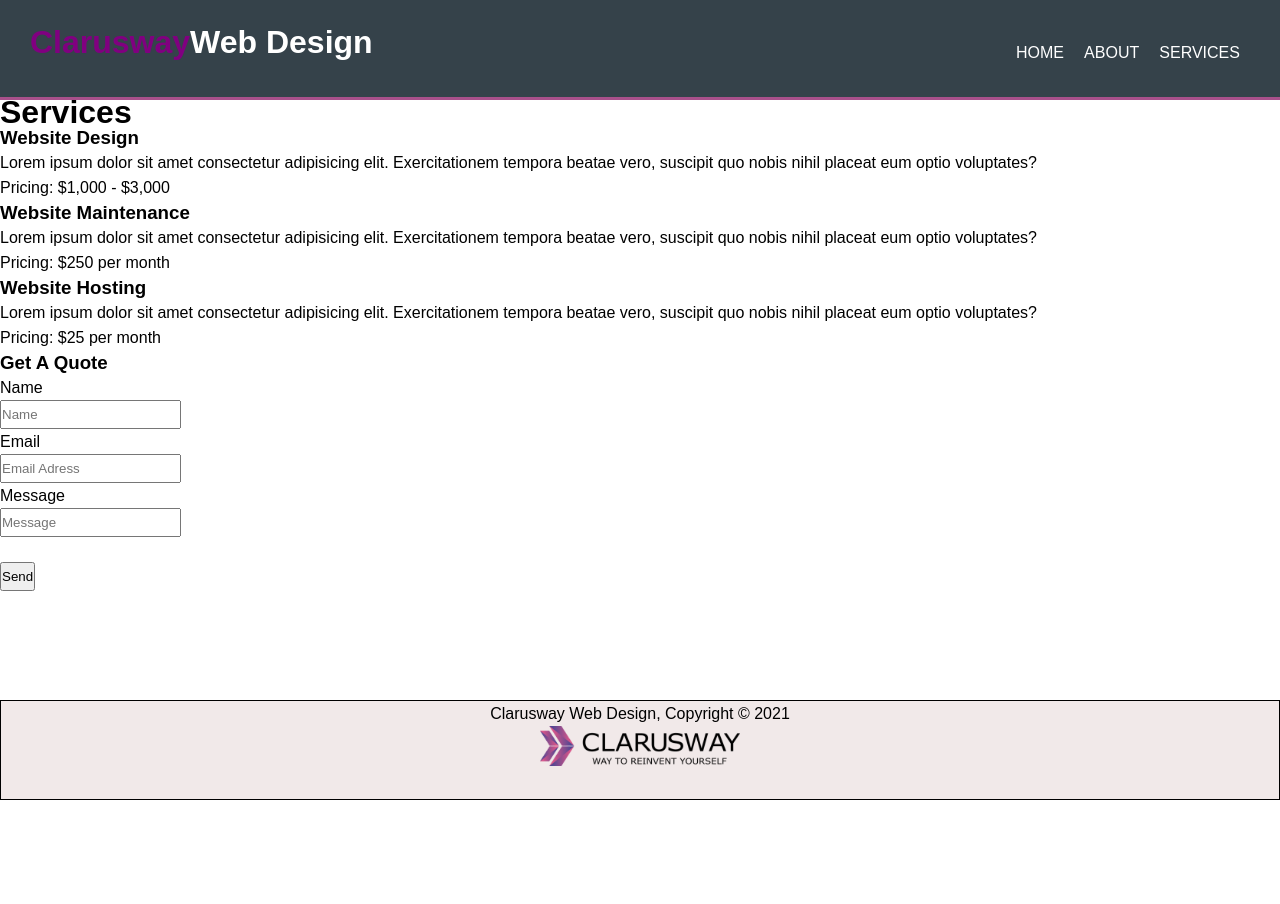
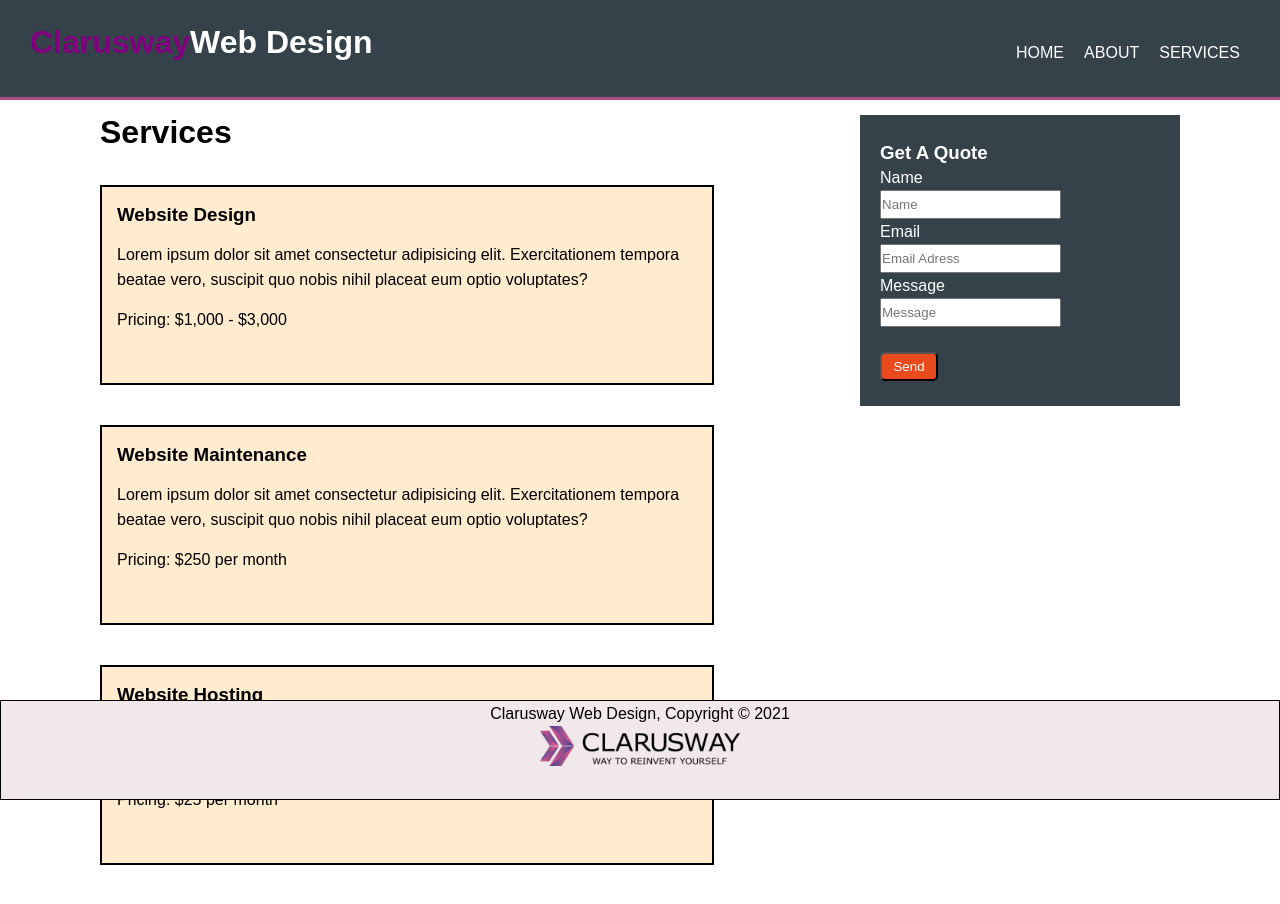
Before and after one commit to szrbrhm/react-clarusway-website, a React (Create React App) app: page /services in a window 1280 px wide. Before the commit the page ends 800 px from the top, so only its background shows below. Built offline with nearby package versions, Linux system fonts and the light colour scheme.

Commit message:
add services pages

```diff
--- a/src/App.css
+++ b/src/App.css
@@ -33,3 +33,55 @@ body{
 #language img{
   width: 60px;
 }
+
+.main-nav{
+  display: inline-block;
+  /* flex-direction: row;
+  justify-content: center;   */
+  width: 60%;
+
+
+  /* border: 1px solid black; */
+}
+#container{
+  border: 2px solid black;
+  width: 80%;
+  height: 200px;
+  margin: 40px;
+  background-color: blanchedalmond;
+  margin-left: 100px;
+}
+
+#paragraf{
+  margin: 15px;
+}
+
+#title{
+  margin: 15px;
+}
+
+main h1{
+  margin-top: 20px;
+  margin-left: 100px;
+}
+.grid-item{
+  float: right;
+  /* flex-direction:row ; */
+  background-color: #35424a;
+  width: 25%;
+  color: #ffffff;
+  margin-top: 15px;
+  padding: 25px 10px;
+  margin-bottom: 200px;
+  padding-left: 20px;
+  margin-right: 100px;
+}
+.btn{
+  border-radius: 5px;
+  width: 20%;
+  background-color: #E8491D;
+  color: white;
+  cursor: pointer;
+
+
+}
--- a/src/router/AppRouter.js
+++ b/src/router/AppRouter.js
@@ -16,7 +16,6 @@ const AppRouter = () => {
             <Switch>
                 <Route exact path="/about" component={About} />
                 <Route exact path="/services" component={Services} />
-
                 <Route exact path="/html" component={Html} />
                 <Route exact path="/css" component={Css} />
                 <Route exact path="/logo" component={Logo} />
```
